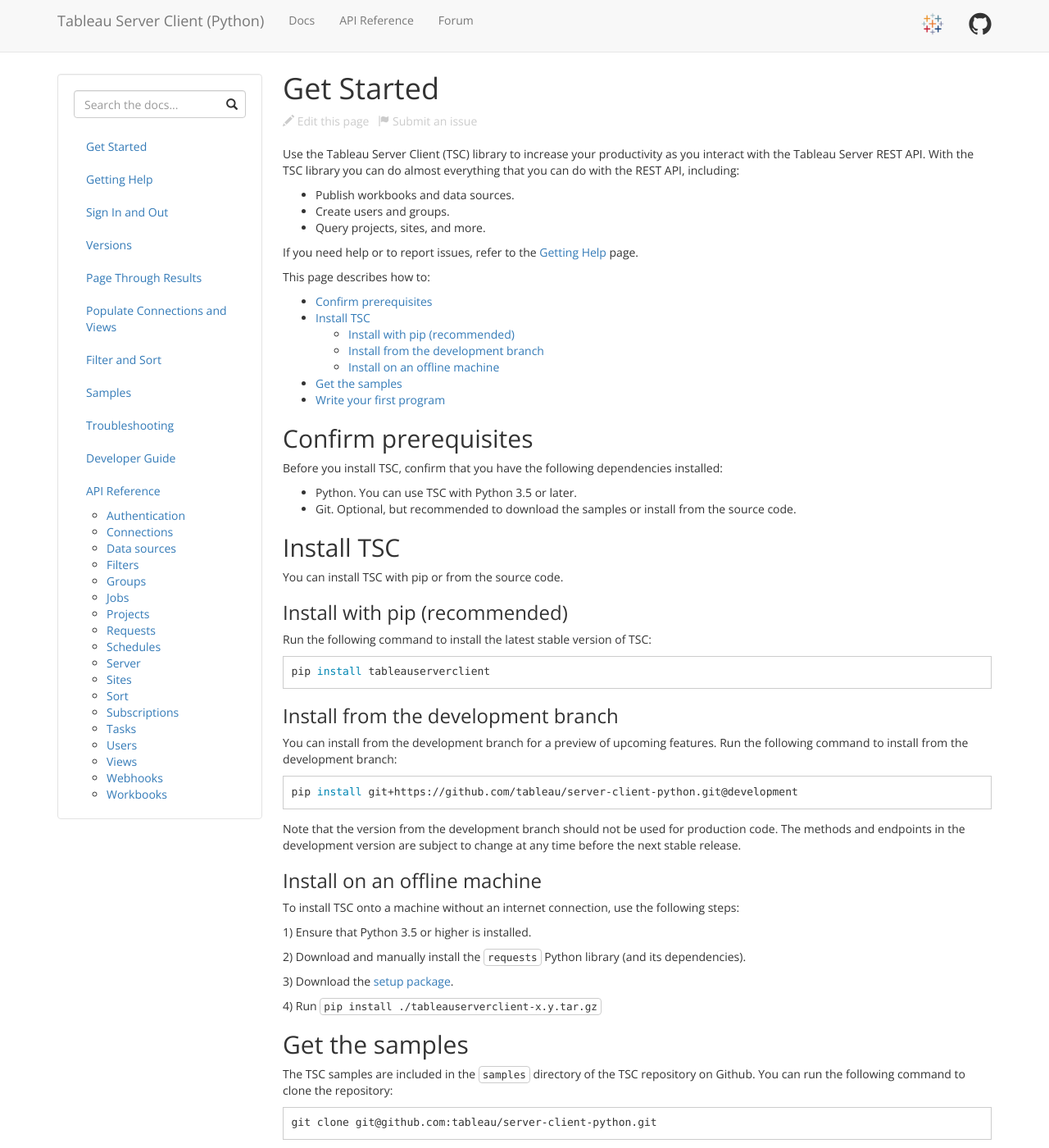
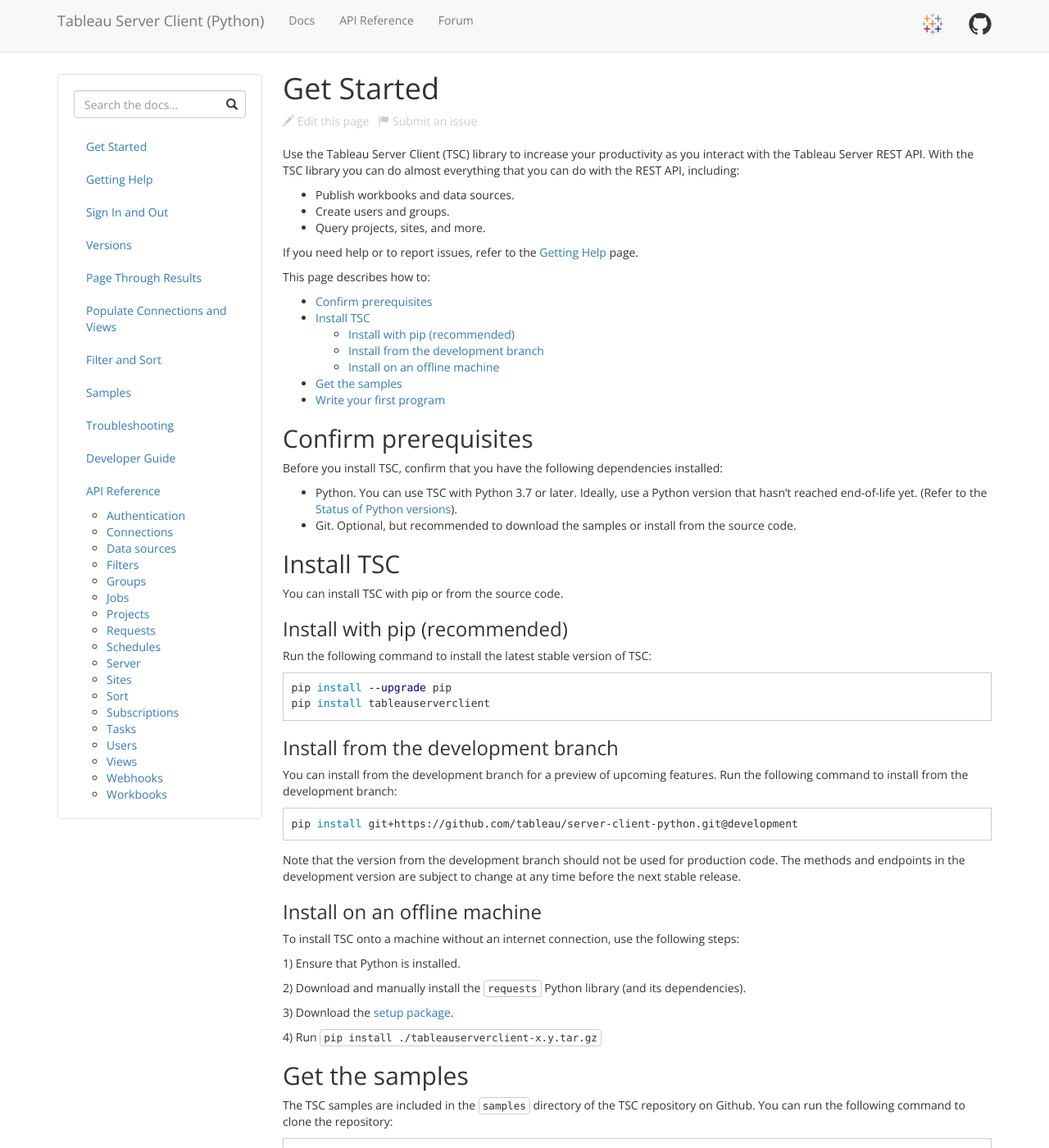
Before and after one commit to tableau/server-client-python, a Jekyll site: the page built from docs/index.md, in a window 1280 px wide and 1400 px high. Shown: the whole window at 82% size. Built offline with Jekyll 4.4.1, drawn with Linux system fonts in a browser that asks for light colours.

Commit message:
Clarify that Python 3.7 is the minimum supported version
Also include a pointer to the official Python releases page to provide a hint
to customers that they should really be on a higher version.

This change also matches our PyPI page which lists 3.7 as the minimum:
https://pypi.org/project/tableauserverclient/

````diff
--- a/docs/index.md
+++ b/docs/index.md
@@ -21,7 +21,7 @@
 
 Before you install TSC, confirm that you have the following dependencies installed:
 
-* Python. You can use TSC with Python 3.5 or later.
+* Python. You can use TSC with Python 3.7 or later. Ideally, use a Python version that hasn't reached end-of-life yet. (Refer to the [Status of Python versions](https://devguide.python.org/versions/)).
 * Git. Optional, but recommended to download the samples or install from the source code.
 
 ## Install TSC
@@ -33,6 +33,7 @@
 Run the following command to install the latest stable version of TSC:
 
 ```shell
+pip install --upgrade pip
 pip install tableauserverclient
 ```
 
@@ -52,7 +53,7 @@
 
 To install TSC onto a machine without an internet connection, use the following steps:
 
-1) Ensure that Python 3.5 or higher is installed.
+1) Ensure that Python is installed.
 
 2) Download and manually install the `requests` Python library (and its dependencies).
 
````
